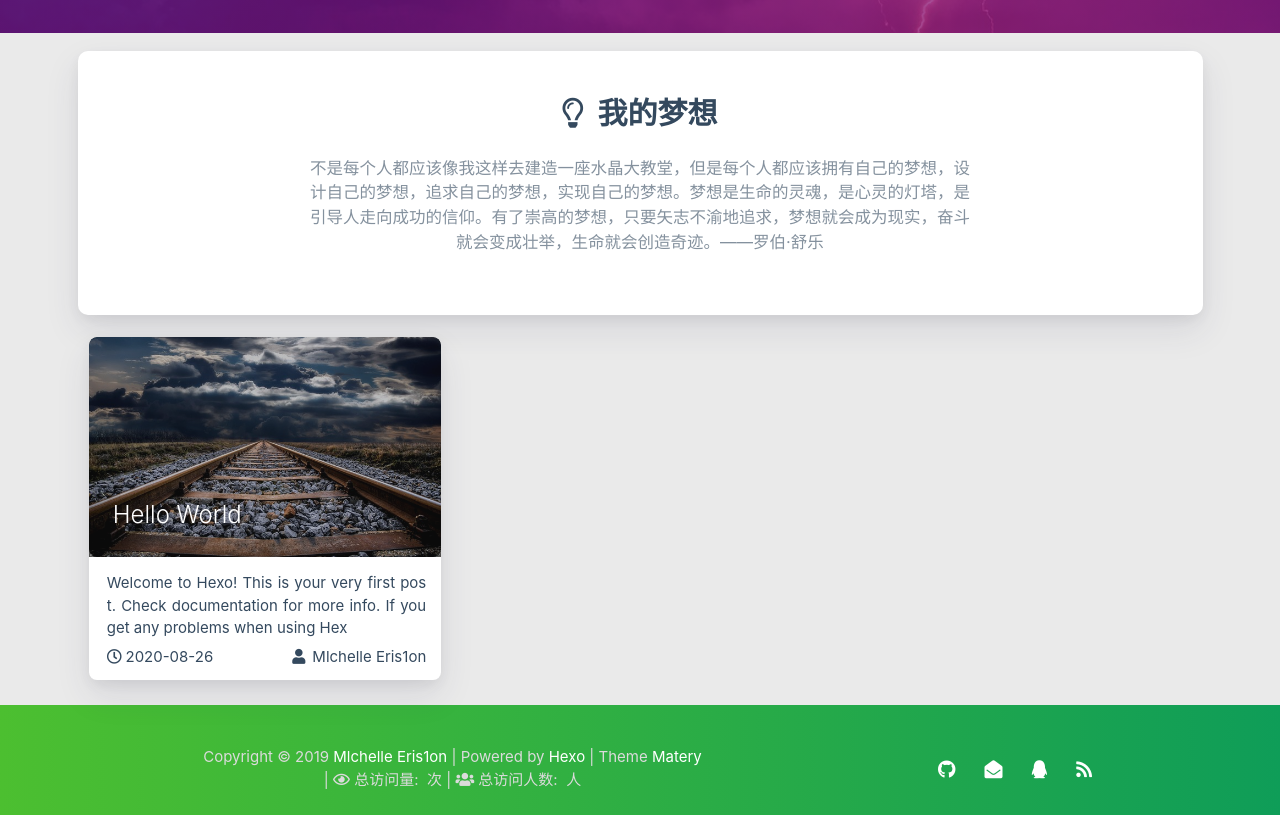
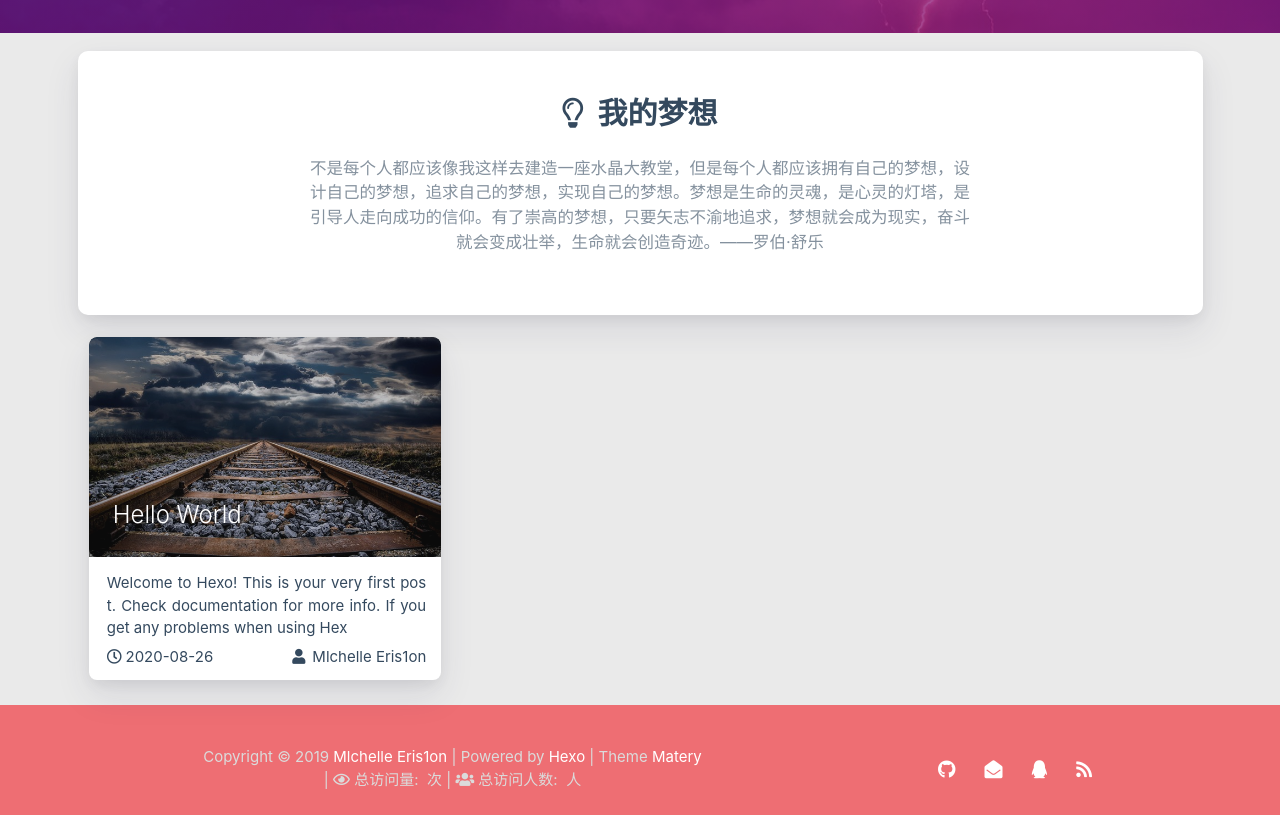
Before and after one commit to MIchelleEris1on/MIchelleEris1on.github.io, a plain HTML site: page index.html in a window 1280 px wide. Shown: the part 767-1582 px from the top of the page. Drawn offline with nearby package versions, Linux system fonts and the light colour scheme; some packages are replaced by stand-ins of ours; a script that the page names is missing.

Commit message:
Site updated: 2020-08-26 02:07:37

```diff
--- a/css/matery.css
+++ b/css/matery.css
@@ -266,7 +266,7 @@ mark {
 }
 
 .bg-color {
-    background-image: linear-gradient(to right, #4cbf30 0%, #0f9d58 100%);
+    background-image: linear-gradient;
 }
 
 .text-color {
```
Also changed, not shown: favicon.png, medias/logo.png, 1 other file.
